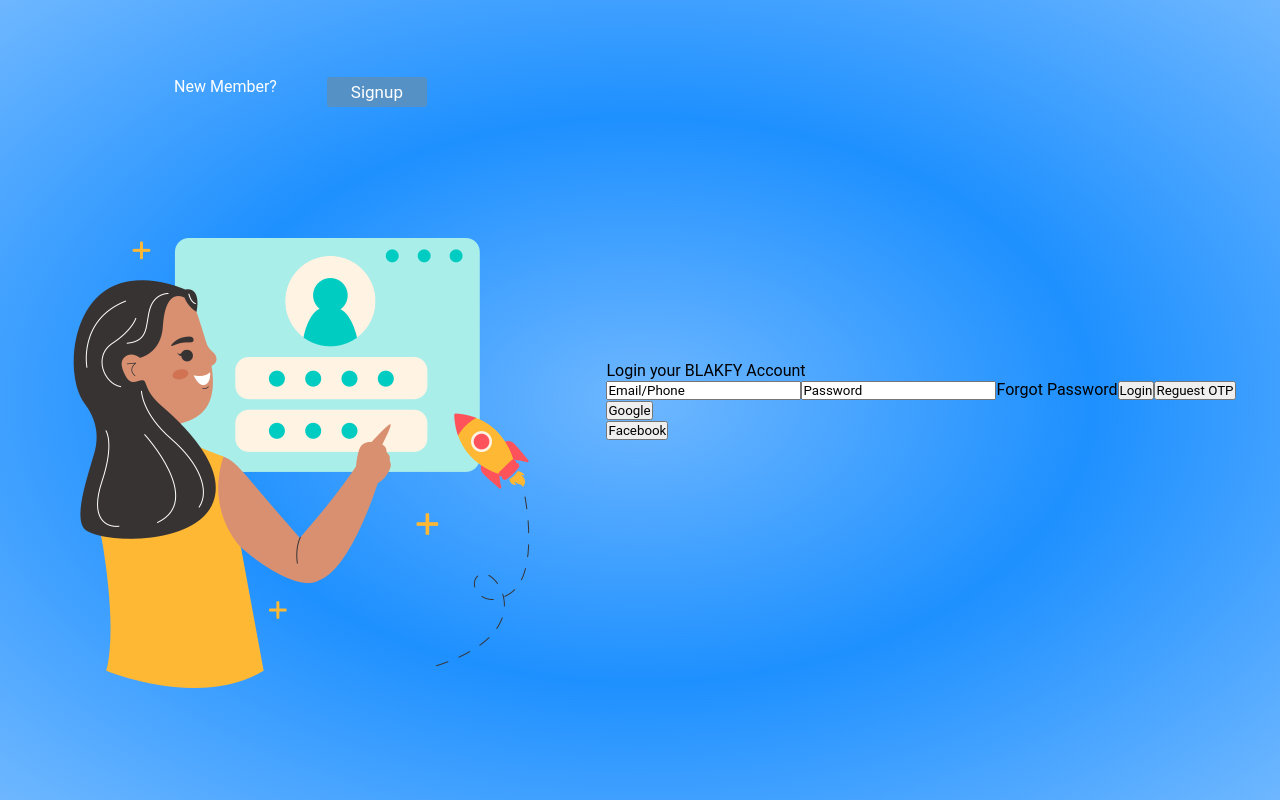
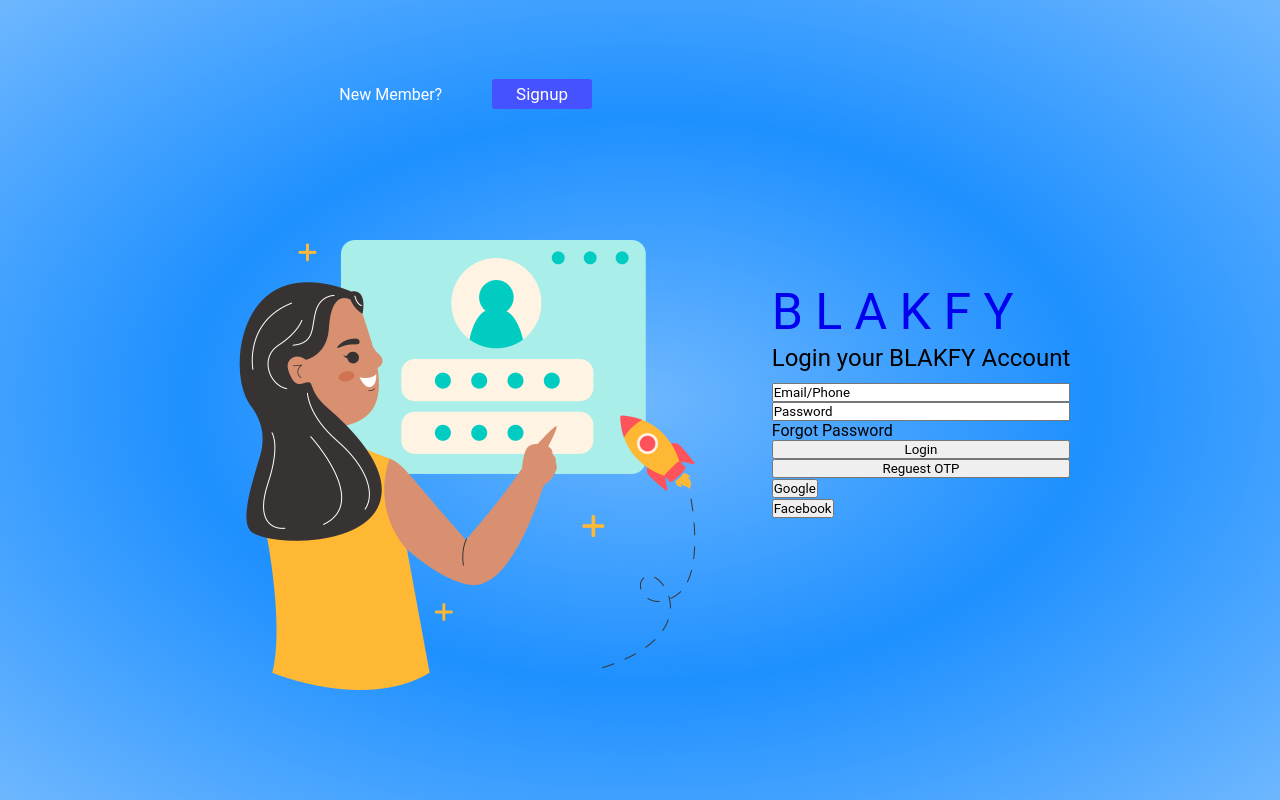
Before and after one commit to Blakfy-com/blakfy, a React (Create React App) app: page /Login in a window 1280 px wide. Built offline with nearby package versions, Linux system fonts and the light colour scheme; a web font is replaced by a local one.

Commit message:
login update

```diff
--- a/src/Components/Pages/Sign/Login.css
+++ b/src/Components/Pages/Sign/Login.css
@@ -37,6 +37,10 @@
 .log-l-top-1 {
     color: white;
     padding-right: 50px;
+
+    display: flex;
+    justify-content: center;
+    align-items: center;
 }
 
 .log-l-top-2 {
@@ -48,7 +52,7 @@
     font-size: 17px;
     line-height: 18px;
 
-    background: #5591c5;
+    background: #4652ff;
     border-radius: 3px;
 
     color: white;
@@ -57,3 +61,35 @@
     justify-content: center;
     align-items: center;
 }
+
+.log-l-top-2:hover {
+    background: #4652ff8e;
+}
+
+/* RIGHT  */
+
+.log-r {
+    display: flex;
+    flex-direction: column;
+}
+
+.log-r-log {
+    text-decoration: none;
+
+    width: 100%;
+    height: 60px;
+
+    font-size: 50px;
+}
+
+.log-r-t {
+    text-decoration: none;
+
+    width: 100%;
+    height: 40px;
+
+    font-style: normal;
+    font-weight: 400;
+    font-size: 24px;
+    line-height: 31px;
+}
--- a/src/Components/Pages/Sign/Login.jsx
+++ b/src/Components/Pages/Sign/Login.jsx
@@ -12,23 +12,30 @@
                     <p className="log-l-top-2">Signup</p>
                 </div>
 
-                <div className="log-l-svg">
-                    <img src="/images/svg/sign/log-in.png" />
-                </div>
+                <img src="/images/svg/sign/log-in.png" />
             </div>
             {/* ======================= */}
             <div className="log-r">
-                <a></a>
-                <p>Login your BLAKFY Account</p>
+                <a className="log-r-log" href="/">
+                    B L A K F Y
+                </a>
+
+                <p className="log-r-t">Login your BLAKFY Account</p>
+
                 <input value="Email/Phone" />
+
                 <input value="Password" />
+
                 <a>Forgot Password</a>
+
                 <button>Login</button>
+
                 <button>Reguest OTP</button>
 
                 <div>
                     <button>Google</button>
                 </div>
+
                 <div>
                     <button>Facebook</button>
                 </div>
```
